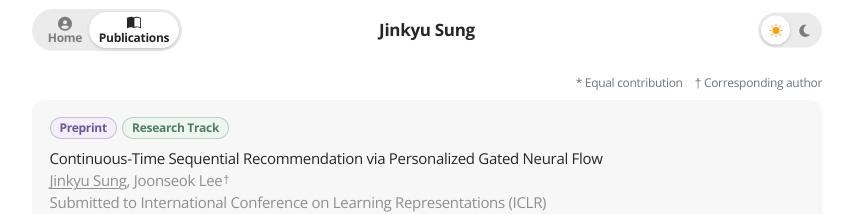
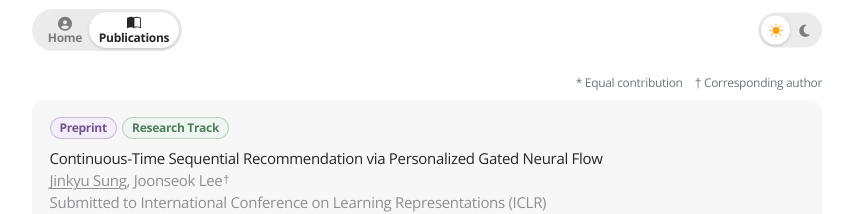
Before and after one commit to jinkyusung/jinkyusung.github.io, a Jekyll site: the page built from publications.html, in a window 1280 px wide. Shown: the top 214 px of the page, without its empty margins (213-1066 px from the left). Built offline with Jekyll 4.4.1, drawn with Linux system fonts in a browser that asks for light colours.

Commit message:
Replace navbar name with glass backdrop
Removes the centered navbar brand text and the JS that showed/hid it on scroll, resize, and font-load events. Updates navbar styling to a transparent, layered glass effect using theme-aware CSS variables plus ::before/::after gradient and blur overlays, while keeping existing navigation behavior intact.

```diff
--- a/_includes/navbar.html
+++ b/_includes/navbar.html
@@ -1,6 +1,5 @@
 <nav class="navbar navbar-light site-navbar fixed-top mb-5">
     <div class="container-lg position-relative d-flex align-items-center justify-content-end flex-nowrap">
-        <span class="navbar-brand">{{ site.data.profile.navbar_name }}</span>
         <div class="site-navigation mr-auto{% if page.navbar_title == 'Publications' %} is-publication-active{% endif %}">
             <span class="page-nav-indicator" aria-hidden="true"></span>
             <ul class="navbar-nav">
--- a/assets/css/global.css
+++ b/assets/css/global.css
@@ -18,6 +18,9 @@
     --theme-switch-bg: #ebebeb;
     --theme-option-bg: #ffffff;
     --theme-option-shadow: 0 1px 3px rgba(0, 0, 0, 0.18);
+    --navbar-glass-strong: rgba(255, 255, 255, 0.72);
+    --navbar-glass-medium: rgba(255, 255, 255, 0.34);
+    --navbar-glass-soft: rgba(255, 255, 255, 0.06);
     --portrait-border: #d1d1d6;
     --tag-conference-bg: #eaf2fb;
     --tag-conference-text: #376f9f;
@@ -55,6 +58,9 @@
     --theme-switch-bg: #2c2c2e;
     --theme-option-bg: #48484a;
     --theme-option-shadow: 0 1px 4px rgba(0, 0, 0, 0.34);
+    --navbar-glass-strong: rgba(28, 29, 31, 0.76);
+    --navbar-glass-medium: rgba(28, 29, 31, 0.38);
+    --navbar-glass-soft: rgba(28, 29, 31, 0.08);
     --portrait-border: #48484a;
     --tag-conference-bg: #1e3448;
     --tag-conference-text: #8ec4ee;
@@ -120,7 +126,6 @@
 
 #profile-name-container,
 .card > .card-body > h5,
-.site-navbar .navbar-brand,
 .site-navbar .nav-label,
 .publication-type,
 .publication-venue-tag,
@@ -201,37 +206,65 @@
 }
 
 .site-navbar {
-    background: var(--page-bg) !important;
+    background: transparent !important;
     border-bottom: 0 !important;
     box-shadow: none !important;
+    isolation: isolate;
     min-height: 2.8rem;
+    overflow: hidden;
     padding-left: 0;
     padding-right: 0;
 }
 
+.site-navbar::before {
+    -webkit-backdrop-filter: blur(0px);
+    backdrop-filter: blur(0px);
+    background: linear-gradient(
+        to bottom,
+        var(--navbar-glass-strong) 0%,
+        var(--navbar-glass-medium) 46%,
+        var(--navbar-glass-soft) 80%,
+        transparent 100%
+    );
+    content: "";
+    inset: 0;
+    pointer-events: none;
+    position: absolute;
+    z-index: -1;
+}
+
+.site-navbar::after {
+    -webkit-backdrop-filter: blur(100px);
+    -webkit-mask-image: linear-gradient(
+        to bottom,
+        #000 0%,
+        rgba(0, 0, 0, 0.96) 16%,
+        rgba(0, 0, 0, 0.82) 34%,
+        rgba(0, 0, 0, 0.58) 52%,
+        rgba(0, 0, 0, 0.32) 68%,
+        rgba(0, 0, 0, 0.12) 84%,
+        transparent 100%
+    );
+    backdrop-filter: blur(100px);
+    content: "";
+    inset: 0;
+    mask-image: linear-gradient(
+        to bottom,
+        #000 0%,
+        rgba(0, 0, 0, 0.96) 16%,
+        rgba(0, 0, 0, 0.82) 34%,
+        rgba(0, 0, 0, 0.58) 52%,
+        rgba(0, 0, 0, 0.32) 68%,
+        rgba(0, 0, 0, 0.12) 84%,
+        transparent 100%
+    );
+    pointer-events: none;
+    position: absolute;
+    z-index: -1;
+}
+
 .site-navbar > .container-lg {
     min-height: 2.8rem;
-}
-
-.site-navbar .navbar-brand {
-    color: var(--text) !important;
-    font-size: 17px;
-    font-weight: 700;
-    margin: 0 !important;
-    z-index: 1050;
-    opacity: 0;
-    pointer-events: none;
-    transition: all 0.4s cubic-bezier(0.4, 0, 0.2, 1);
-    position: absolute !important;
-    left: 50% !important;
-    top: 1.4rem !important;
-    transform: translate(-50%, -50%) !important;
-    white-space: nowrap;
-}
-
-.site-navbar .navbar-brand.show-name {
-    opacity: 1;
-    pointer-events: auto;
 }
 
 .site-navbar .navbar-nav {
--- a/assets/js/common.js
+++ b/assets/js/common.js
@@ -36,11 +36,9 @@
         themeMedia.addListener(followSystemTheme);
     }
 
-    const navbarBrand = document.querySelector('.navbar-brand');
     const siteNavigation = document.querySelector('.site-navigation');
     const pageLinks = siteNavigation.querySelectorAll('.nav-link');
     const pageCache = new Map();
-    let navbarFontReady = !document.fonts;
 
     function normalizedPath(url) {
         return new URL(url, window.location.href).pathname.replace(/\/$/, '') || '/';
@@ -100,7 +98,6 @@
                 window.history.pushState({}, '', destination.href);
             }
             window.scrollTo(0, 0);
-            updateNavbarBrand();
         }).catch(function () {
             window.location.assign(destination.href);
         }).finally(function () {
@@ -132,33 +129,4 @@
         renderPage(window.location.href, false);
     });
 
-    function updateNavbarBrand() {
-        const profileName = document.querySelector('#profile-name-container');
-        const themeToggle = document.querySelector('.theme-toggle-item');
-        const minimumGap = 12;
-        const brandBounds = navbarBrand.getBoundingClientRect();
-        const navigationBounds = siteNavigation.getBoundingClientRect();
-        const themeBounds = themeToggle.getBoundingClientRect();
-        const hasRoomForName =
-            brandBounds.left >= navigationBounds.right + minimumGap &&
-            brandBounds.right <= themeBounds.left - minimumGap;
-
-        navbarBrand.classList.toggle(
-            'show-name',
-            navbarFontReady &&
-            (!profileName || profileName.getBoundingClientRect().bottom < 0) &&
-            hasRoomForName
-        );
-    }
-
-    if (document.fonts) {
-        document.fonts.ready.then(function () {
-            navbarFontReady = true;
-            updateNavbarBrand();
-        });
-    }
-
-    updateNavbarBrand();
-    window.addEventListener('scroll', updateNavbarBrand, { passive: true });
-    window.addEventListener('resize', updateNavbarBrand, { passive: true });
 }());
```
